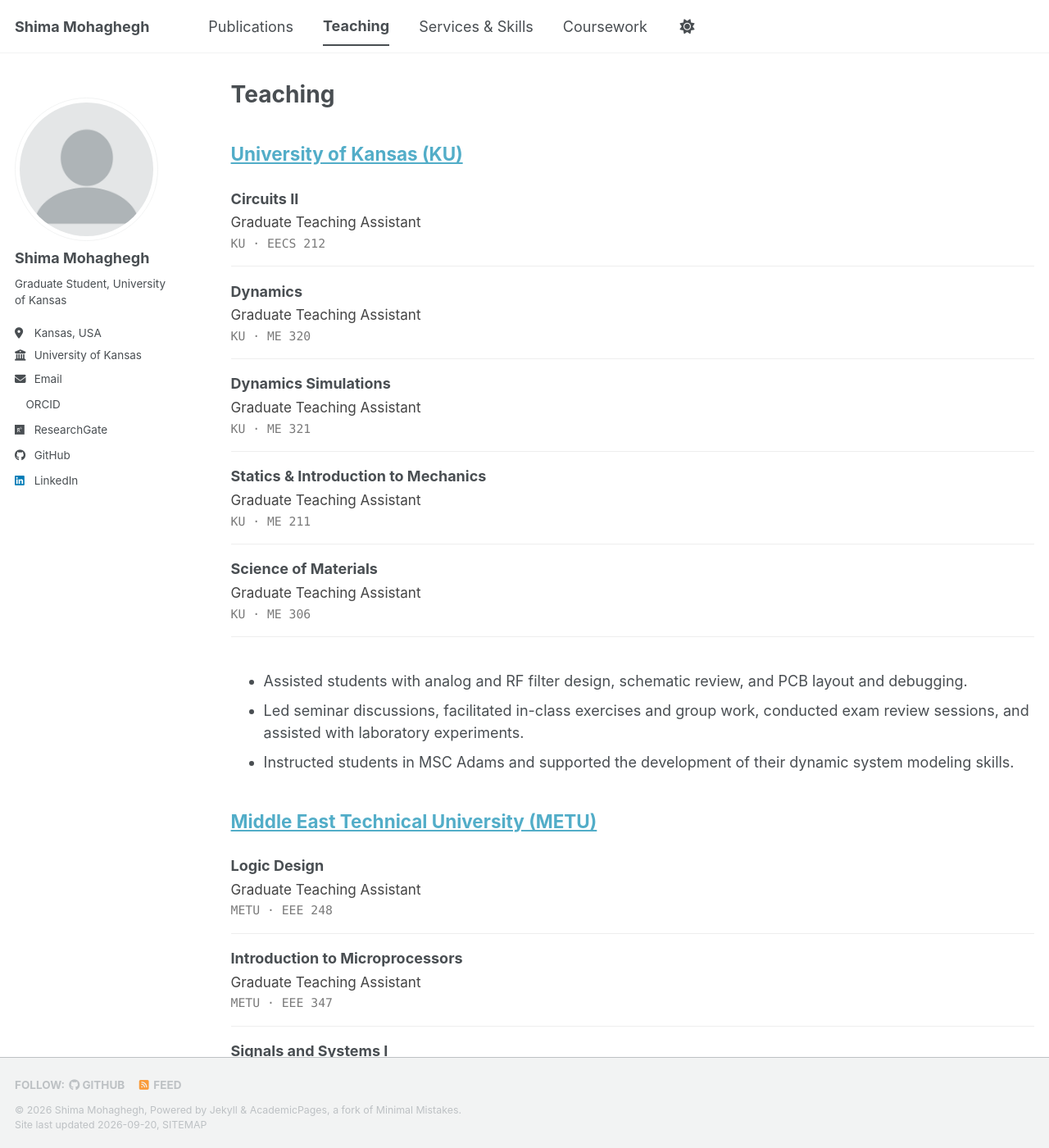
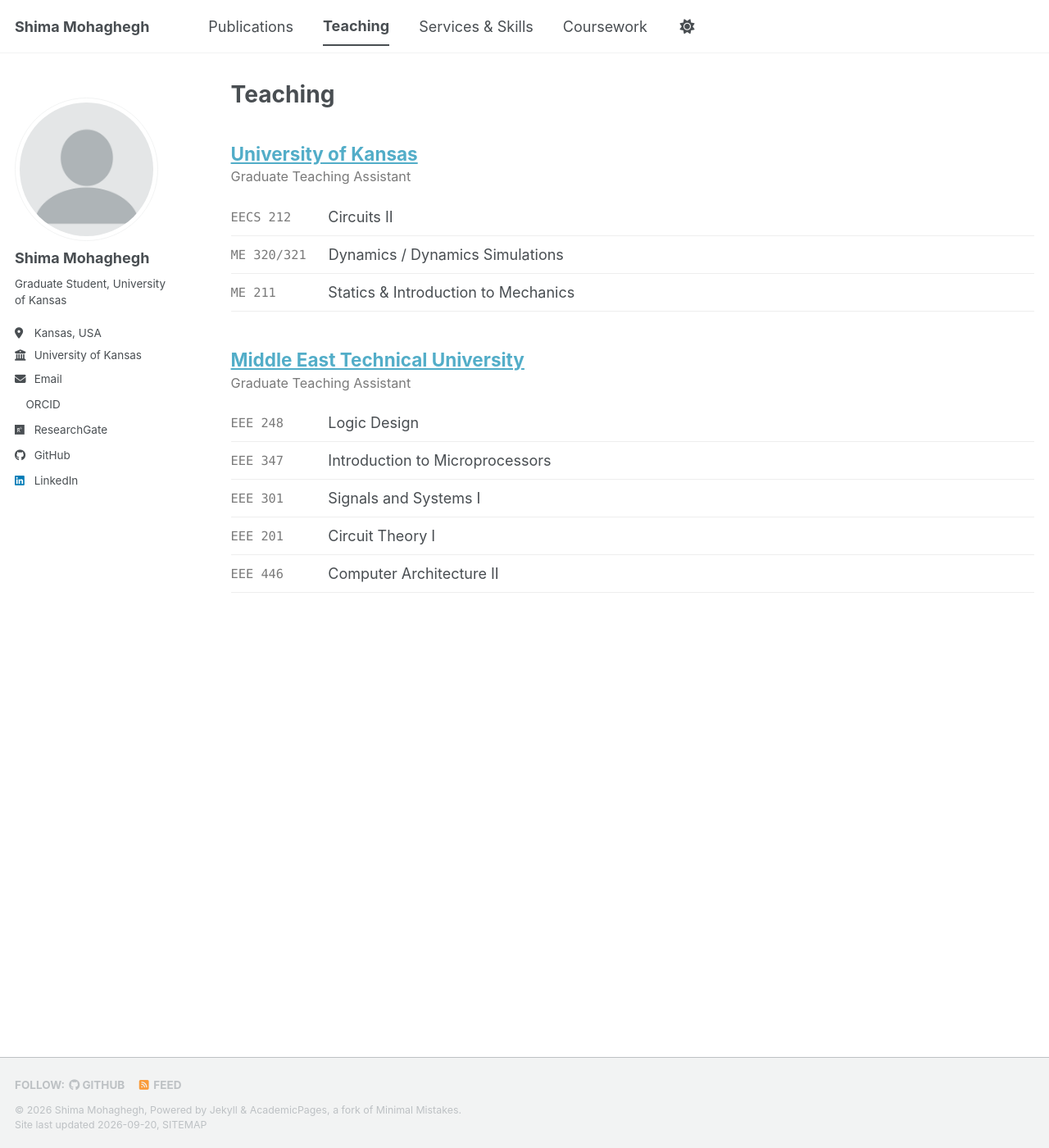
Before and after one commit to shimamohaghegh/shimamohaghegh.github.io, a Jekyll site: the page built from _pages/teaching.html, in a window 1280 px wide and 1400 px high. Shown: the whole window at 82% size. Built offline with Jekyll 4.4.1, drawn with Linux system fonts in a browser that asks for light colours; a style sheet for code colours, icons or effects is not loaded; some of the changed text lies outside the part shown.

Commit message:
Add files via upload

```diff
--- a/_pages/teaching.html
+++ b/_pages/teaching.html
@@ -6,74 +6,35 @@ author_profile: true
 ---
 
 <style>
-.tw-list { list-style: none; padding: 0; margin: 0 0 2.2em 0; }
-.tw-list li { padding: 0.9em 0; margin: 0; border-bottom: 1px solid #eee; }
-.tw-course { font-weight: 700; }
-.tw-role { display: block; color: #444; font-size: 0.95em; margin-top: 0.15em; }
-.tw-where { display: block; font-family: "SFMono-Regular", Consolas, "Liberation Mono", Menlo, monospace; font-size: 0.82em; color: #7a7a7a; margin-top: 0.15em; }
-.tw-duties { margin-top: 0.5em; }
+.tw-uni { margin-bottom: 0.1em; }
+.tw-role { color: #7a7a7a; font-size: 0.9em; margin-top: 0; margin-bottom: 0.9em; }
+.tw-list { list-style: none; padding: 0; margin: 0 0 2em 0; }
+.tw-list li { display: flex; gap: 1.5em; padding: 0.5em 0; margin: 0; border-bottom: 1px solid #eee; }
+.tw-code { flex: 0 0 6em; font-family: "SFMono-Regular", Consolas, "Liberation Mono", Menlo, monospace; font-size: 0.85em; color: #7a7a7a; padding-top: 0.15em; white-space: nowrap; }
+.tw-course { flex: 1; }
+.tw-note { color: #7a7a7a; font-size: 0.85em; }
+@media (max-width: 600px) {
+  .tw-list li { flex-direction: column; gap: 0.1em; }
+  .tw-code { flex: none; }
+}
 </style>
 
-<h2><a href="https://ku.edu/">University of Kansas (KU)</a></h2>
+<h2 class="tw-uni"><a href="https://ku.edu/">University of Kansas</a></h2>
+<p class="tw-role">Graduate Teaching Assistant</p>
+
 <ul class="tw-list">
-  <li>
-    <span class="tw-course">Circuits II</span>
-    <span class="tw-role">Graduate Teaching Assistant</span>
-    <span class="tw-where">KU · EECS 212</span>
-  </li>
-  <li>
-    <span class="tw-course">Dynamics</span>
-    <span class="tw-role">Graduate Teaching Assistant</span>
-    <span class="tw-where">KU · ME 320</span>
-  </li>
-  <li>
-    <span class="tw-course">Dynamics Simulations</span>
-    <span class="tw-role">Graduate Teaching Assistant</span>
-    <span class="tw-where">KU · ME 321</span>
-  </li>
-  <li>
-    <span class="tw-course">Statics &amp; Introduction to Mechanics</span>
-    <span class="tw-role">Graduate Teaching Assistant</span>
-    <span class="tw-where">KU · ME 211</span>
-  </li>
-  <li>
-    <span class="tw-course">Science of Materials</span>
-    <span class="tw-role">Graduate Teaching Assistant</span>
-    <span class="tw-where">KU · ME 306</span>
-  </li>
+  <li><span class="tw-code">EECS 212</span><span class="tw-course">Circuits II</span></li>
+  <li><span class="tw-code">ME 320/321</span><span class="tw-course">Dynamics / Dynamics Simulations</span></li>
+  <li><span class="tw-code">ME 211</span><span class="tw-course">Statics &amp; Introduction to Mechanics</span></li>
 </ul>
 
-<ul class="tw-duties">
-  <li>Assisted students with analog and RF filter design, schematic review, and PCB layout and debugging.</li>
-  <li>Led seminar discussions, facilitated in-class exercises and group work, conducted exam review sessions, and assisted with laboratory experiments.</li>
-  <li>Instructed students in MSC Adams and supported the development of their dynamic system modeling skills.</li>
+<h2 class="tw-uni"><a href="https://www.metu.edu.tr/">Middle East Technical University</a></h2>
+<p class="tw-role">Graduate Teaching Assistant</p>
+
+<ul class="tw-list">
+  <li><span class="tw-code">EEE 248</span><span class="tw-course">Logic Design</span></li>
+  <li><span class="tw-code">EEE 347</span><span class="tw-course">Introduction to Microprocessors</span></li>
+  <li><span class="tw-code">EEE 301</span><span class="tw-course">Signals and Systems I</span></li>
+  <li><span class="tw-code">EEE 201</span><span class="tw-course">Circuit Theory I</span></li>
+  <li><span class="tw-code">EEE 446</span><span class="tw-course">Computer Architecture II</span></li>
 </ul>
-
-<h2><a href="https://www.metu.edu.tr/">Middle East Technical University (METU)</a></h2>
-<ul class="tw-list">
-  <li>
-    <span class="tw-course">Logic Design</span>
-    <span class="tw-role">Graduate Teaching Assistant</span>
-    <span class="tw-where">METU · EEE 248</span>
-  </li>
-  <li>
-    <span class="tw-course">Introduction to Microprocessors</span>
-    <span class="tw-role">Graduate Teaching Assistant</span>
-    <span class="tw-where">METU · EEE 347</span>
-  </li>
-  <li>
-    <span class="tw-course">Signals and Systems I</span>
-    <span class="tw-role">Graduate Teaching Assistant</span>
-    <span class="tw-where">METU · EEE 301</span>
-  </li>
-  <li>
-    <span class="tw-course">Circuit Theory I</span>
-    <span class="tw-role">Graduate Teaching Assistant</span>
-    <span class="tw-where">METU · EEE 201</span>
-  </li>
-  <li>
-    <span class="tw-course">Computer Architecture II</span>
-    <span class="tw-role">Graduate Teaching Assistant</span>
-    <span class="tw-where">METU · EEE 446</span>
-  </li>
-</ul>
```
